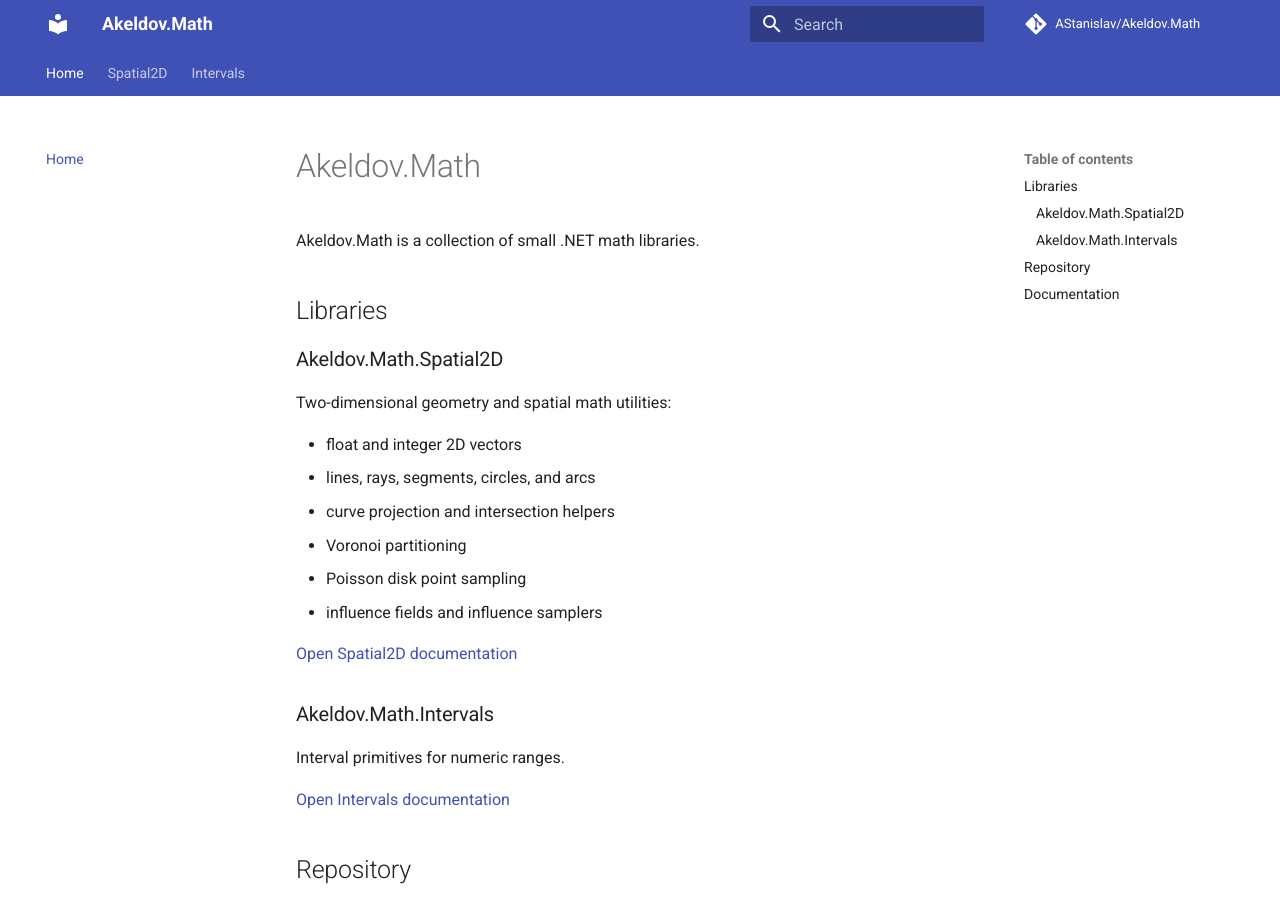
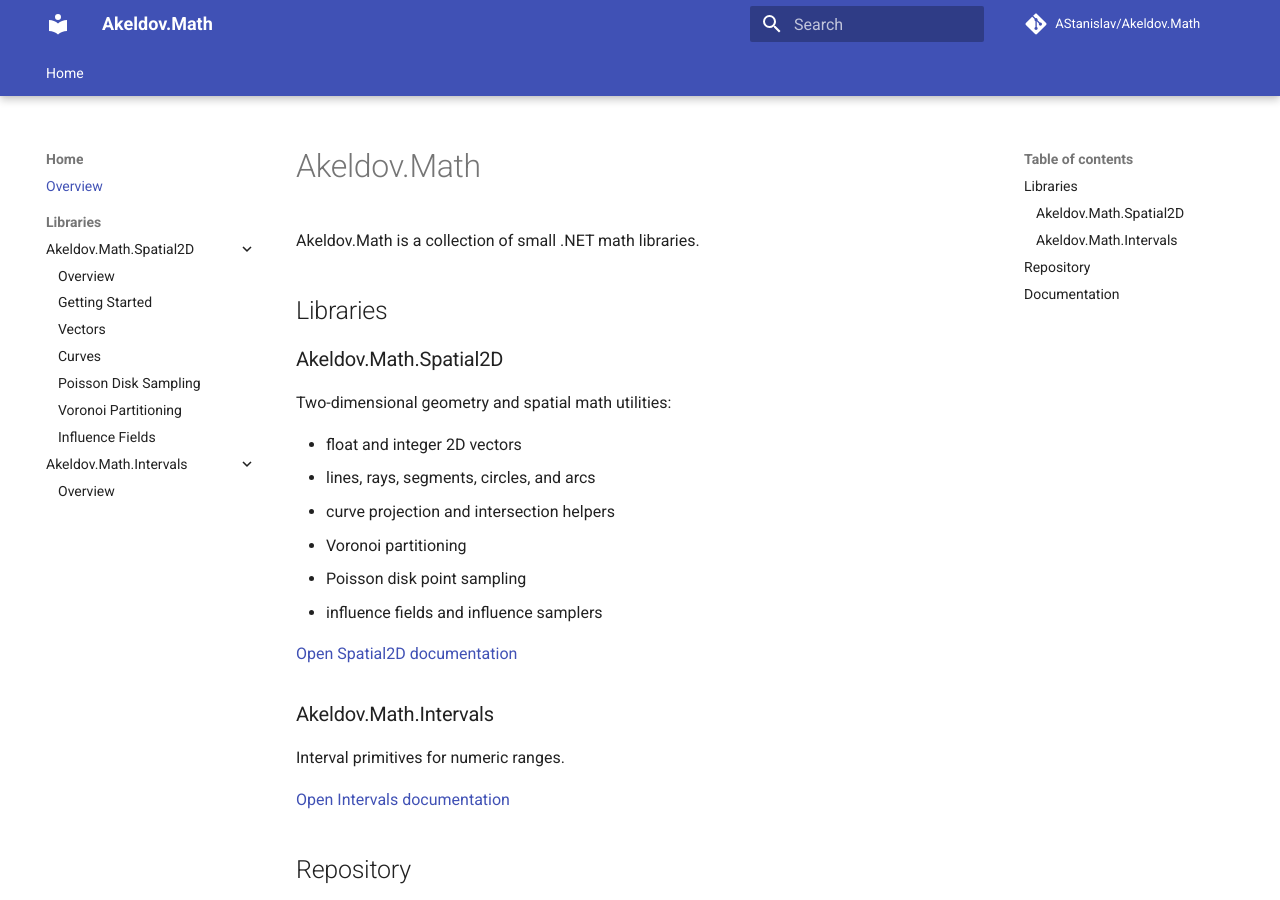
Before and after one commit to Astanislav/Akeldov.Math, an MkDocs documentation site: the page built from docs/index.md, in a window 1280 px wide and 900 px high. Built offline with MkDocs 1.6.1 and Material for MkDocs 9.7.7, drawn with Linux system fonts in a browser that asks for light colours; comment, search, counter and statistics services are not loaded.

Commit message:
Updated docs files

```diff
--- a/mkdocs.yml
+++ b/mkdocs.yml
@@ -8,6 +8,7 @@ theme:
   name: material
   features:
     - navigation.tabs
+    - navigation.tabs.sticky
     - navigation.sections
     - navigation.expand
     - navigation.path
@@ -15,17 +16,19 @@ theme:
     - search.highlight
 
 nav:
-  - Home: index.md
-  - Spatial2D:
-      - Overview: Spatial2D/index.md
-      - Getting Started: Spatial2D/getting-started.md
-      - Vectors: Spatial2D/vectors.md
-      - Curves: Spatial2D/curves.md
-      - Poisson Disk Sampling: Spatial2D/poisson-disk-sampling.md
-      - Voronoi Partitioning: Spatial2D/voronoi-partitioning.md
-      - Influence Fields: Spatial2D/influence-fields.md
-  - Intervals:
-      - Overview: Intervals/index.md
+  - Home:
+      - Overview: index.md
+      - Libraries:
+          - Akeldov.Math.Spatial2D:
+              - Overview: Spatial2D/index.md
+              - Getting Started: Spatial2D/getting-started.md
+              - Vectors: Spatial2D/vectors.md
+              - Curves: Spatial2D/curves.md
+              - Poisson Disk Sampling: Spatial2D/poisson-disk-sampling.md
+              - Voronoi Partitioning: Spatial2D/voronoi-partitioning.md
+              - Influence Fields: Spatial2D/influence-fields.md
+          - Akeldov.Math.Intervals:
+              - Overview: Intervals/index.md
 
 markdown_extensions:
   - admonition
```
